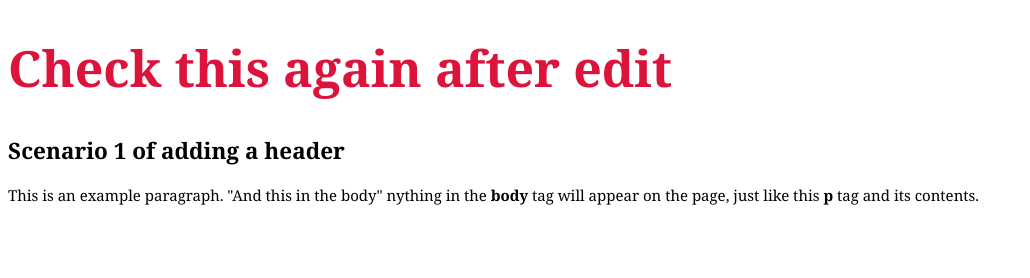
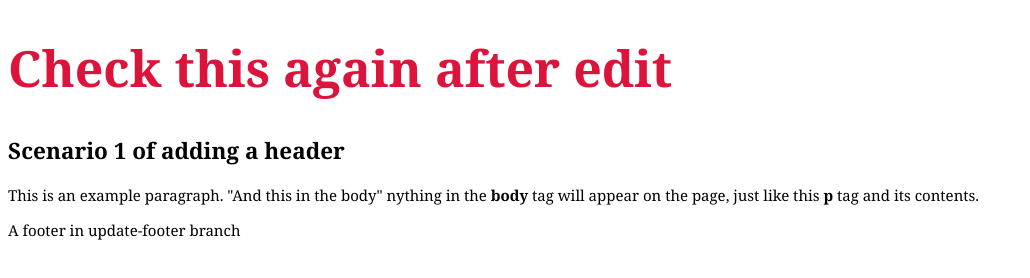
Before and after one commit to omarkhaled-19/team-collaboration-practice, a plain HTML site: page index.html in a window 1280 px wide. Shown: the whole page, without its empty margins (0-1030 px from the left). Drawn offline with Linux system fonts and the light colour scheme.

Commit message:
Update-footer footer edit

```diff
--- a/index.html
+++ b/index.html
@@ -9,4 +9,7 @@
     <h2>Scenario 1 of adding a header</h2>
     <p>This is an example paragraph. "And this in the body" nything in the <strong>body</strong> tag will appear on the page, just like this <strong>p</strong> tag and its contents.</p>
   </body>
+  <footer>
+	<p> A footer in update-footer branch </p>
+  </footer
 </html>
```
